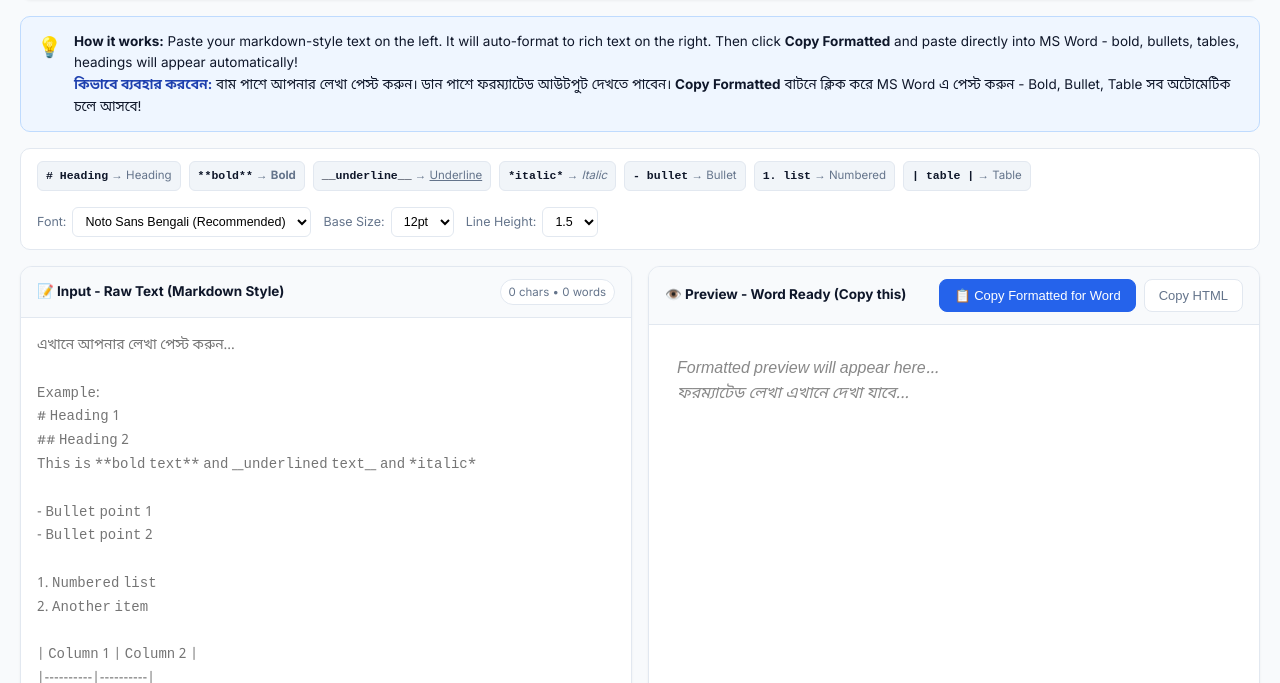
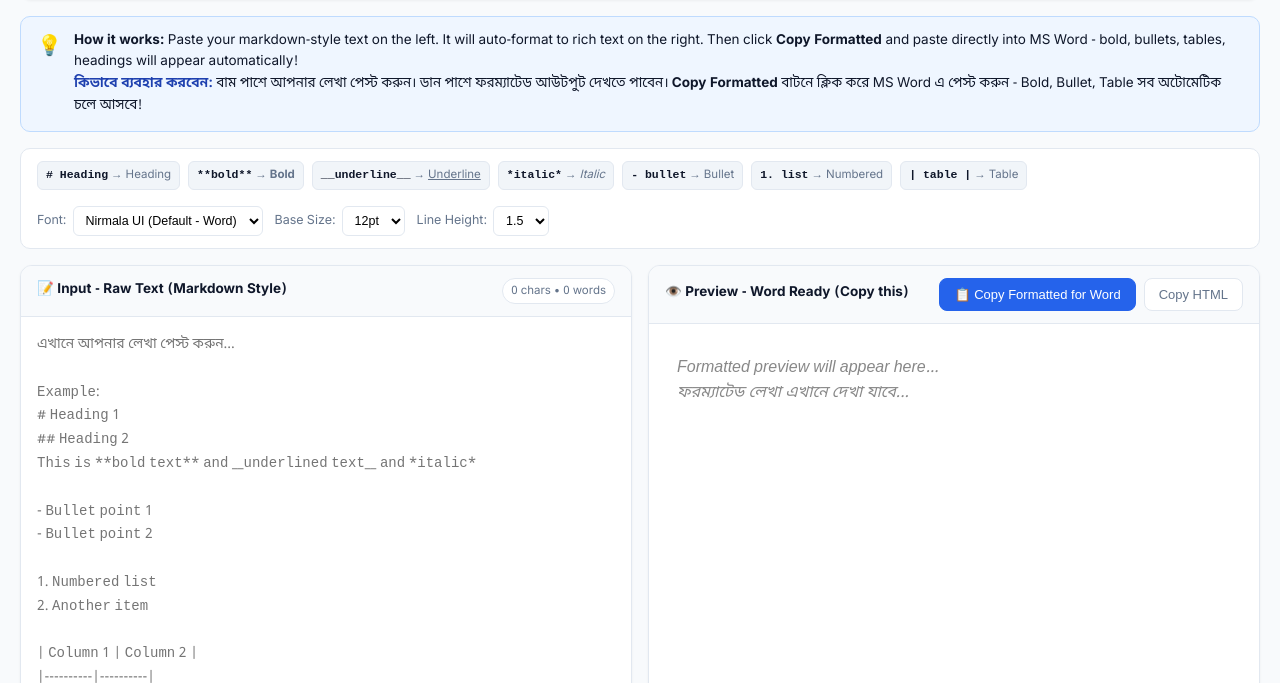
Before and after one commit to sadmanedu/text-formatter, a plain HTML site: page index.html in a window 1280 px wide. Shown: the part 117-800 px from the top of the page. Drawn offline with Linux system fonts and the light colour scheme.

Commit message:
fix: set default font to Nirmala UI for Word compatibility
Co-authored-by: arena-agent <297053741+arena-agent@users.noreply.github.com>

```diff
--- a/index.html
+++ b/index.html
@@ -50,10 +50,11 @@
                 <label>
                     Font:
                     <select id="fontFamily" onchange="reformat()">
-                        <option value="'Noto Sans Bengali', 'SolaimanLipi', 'Kalpurush', Arial, sans-serif" selected>Noto Sans Bengali (Recommended)</option>
+                        <option value="'Nirmala UI', 'Noto Sans Bengali', 'SolaimanLipi', Arial, sans-serif" selected>Nirmala UI (Default - Word)</option>
+                        <option value="'Noto Sans Bengali', 'SolaimanLipi', 'Kalpurush', Arial, sans-serif">Noto Sans Bengali</option>
                         <option value="'SolaimanLipi', 'Noto Sans Bengali', Arial, sans-serif">SolaimanLipi</option>
-                        <option value="Arial, 'Noto Sans Bengali', sans-serif">Arial</option>
-                        <option value="'Times New Roman', 'Noto Sans Bengali', serif">Times New Roman</option>
+                        <option value="Arial, 'Nirmala UI', 'Noto Sans Bengali', sans-serif">Arial</option>
+                        <option value="'Times New Roman', 'Nirmala UI', serif">Times New Roman</option>
                         <option value="'Inter', Arial, sans-serif">Inter (English)</option>
                     </select>
                 </label>
--- a/script.js
+++ b/script.js
@@ -93,7 +93,7 @@ const sampleText = `# ফাতেমীয়দের পরিচয় এ
 - ভূমধ্যসাগরীয় বাণিজ্য ব্যবস্থায় নতুন মাত্রা যোগ হয়
 `;
 
-let currentFontFamily = "'Noto Sans Bengali', 'SolaimanLipi', 'Kalpurush', Arial, sans-serif";
+let currentFontFamily = "'Nirmala UI', 'Noto Sans Bengali', 'SolaimanLipi', Arial, sans-serif";
 let currentBaseSize = "12";
 let currentLineHeight = "1.5";
 
--- a/style.css
+++ b/style.css
@@ -13,7 +13,7 @@
 * { box-sizing: border-box; margin: 0; padding: 0; }
 
 body {
-    font-family: 'Inter', 'Noto Sans Bengali', Arial, sans-serif;
+    font-family: 'Nirmala UI', 'Noto Sans Bengali', 'Inter', Arial, sans-serif;
     background: var(--bg);
     color: var(--text);
     line-height: 1.6;
@@ -197,7 +197,7 @@ body {
     width: 100%;
     border: none;
     padding: 16px;
-    font-family: 'Noto Sans Bengali', 'Courier New', monospace;
+    font-family: 'Nirmala UI', 'Noto Sans Bengali', 'Courier New', monospace;
     font-size: 14px;
     line-height: 1.7;
     resize: none;
@@ -239,7 +239,7 @@ body {
     overflow-y: auto;
     outline: none;
     background: white;
-    font-family: 'Noto Sans Bengali', Arial, sans-serif;
+    font-family: 'Nirmala UI', 'Noto Sans Bengali', Arial, sans-serif;
     min-height: 500px;
     line-height: 1.6;
 }
```
